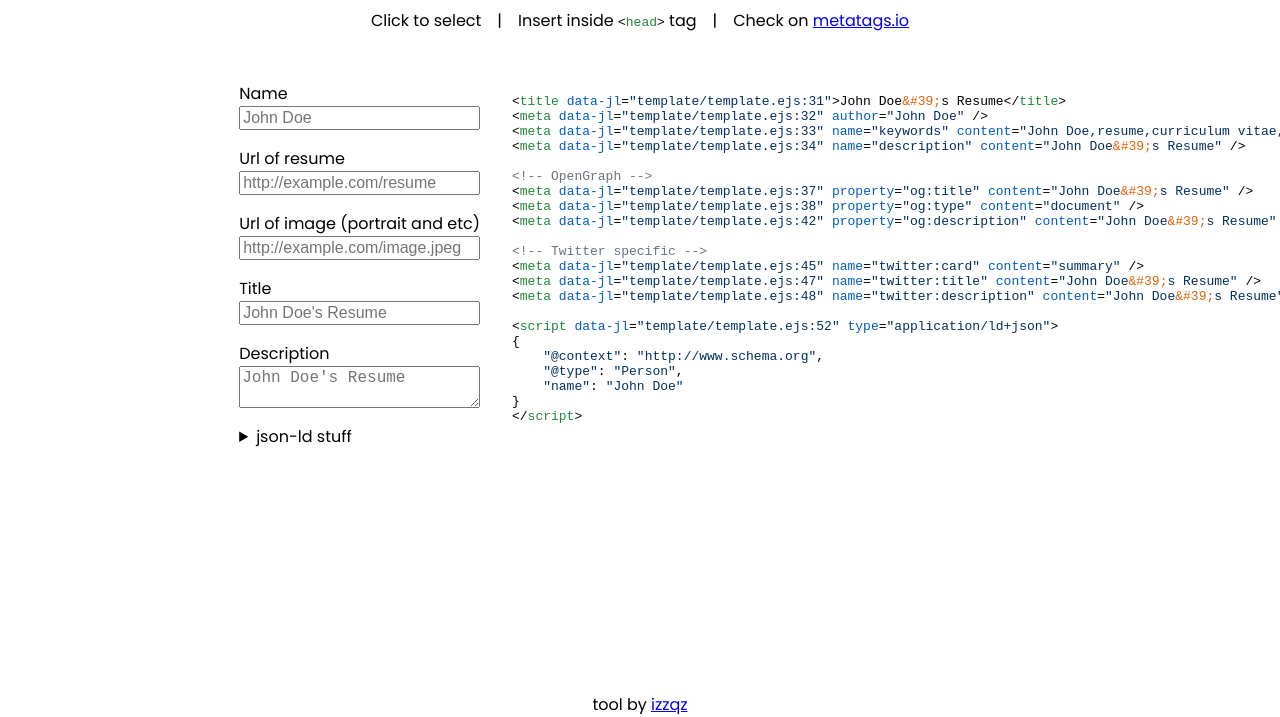
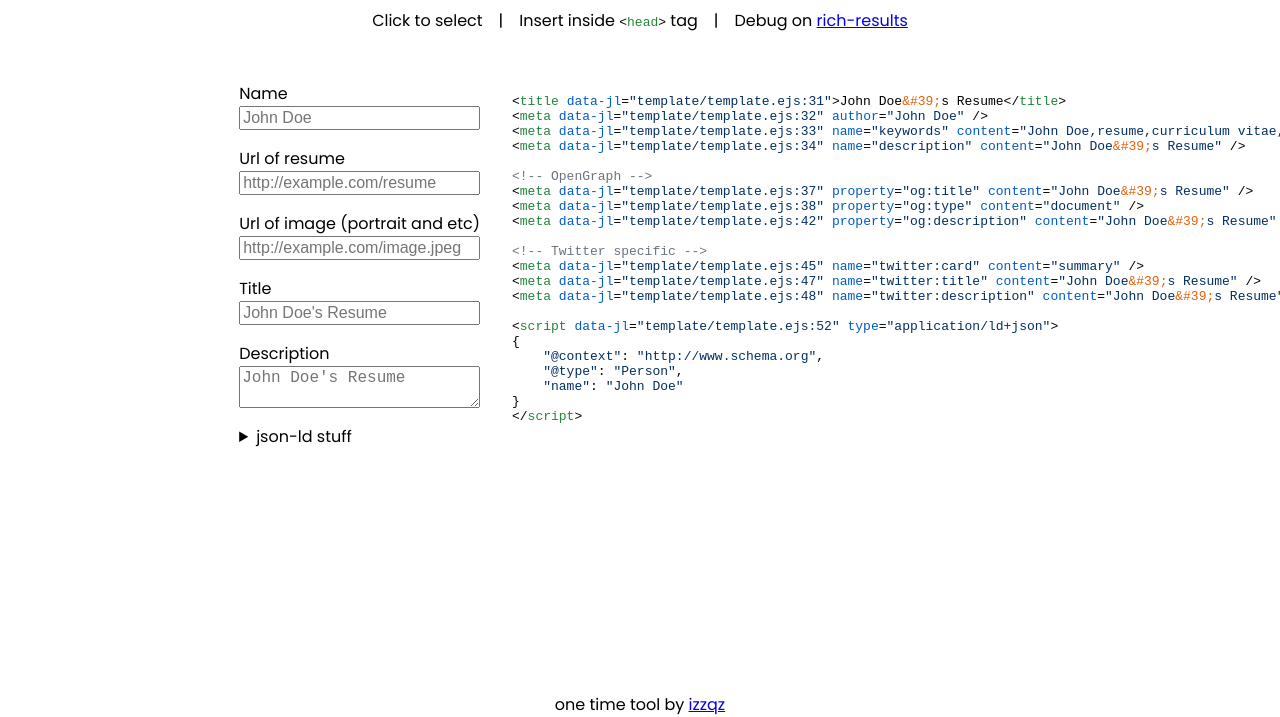
Before and after one commit to izzqz/meta-gen, a website: page index.html in a window 1280 px wide. Shown: the part 83-800 px from the top of the page. Drawn offline with nearby package versions, Linux system fonts and the light colour scheme.

Commit message:
just for push
Signed-off-by: Vyacheslav <vyacheslav@izzqz.me>

```diff
--- a/index.html
+++ b/index.html
@@ -64,8 +64,10 @@
                         >&lt;<span class="hljs-name">head</span>&gt;</span
                     ></code
                 >
-                tag&emsp;|&emsp;Check on
-                <a href="https://metatags.io/">metatags.io</a>
+                tag&emsp;|&emsp;Debug on
+                <a href="https://search.google.com/test/rich-results"
+                    >rich-results</a
+                >
             </p>
         </div>
         <div class="app">
@@ -121,9 +123,7 @@
             </div>
         </div>
 
-        <footer>
-            tool by <a href="https://izzqz.me">izzqz</a>
-        </footer>
+        <footer>one time tool by <a href="https://izzqz.me">izzqz</a></footer>
         <script src="js/main.js"></script>
     </body>
 </html>
--- a/js/main.js
+++ b/js/main.js
@@ -1,5 +1,5 @@
 /**
- *
+ * How
  *
  */
 const DEFAULT_VALUES = {
```
